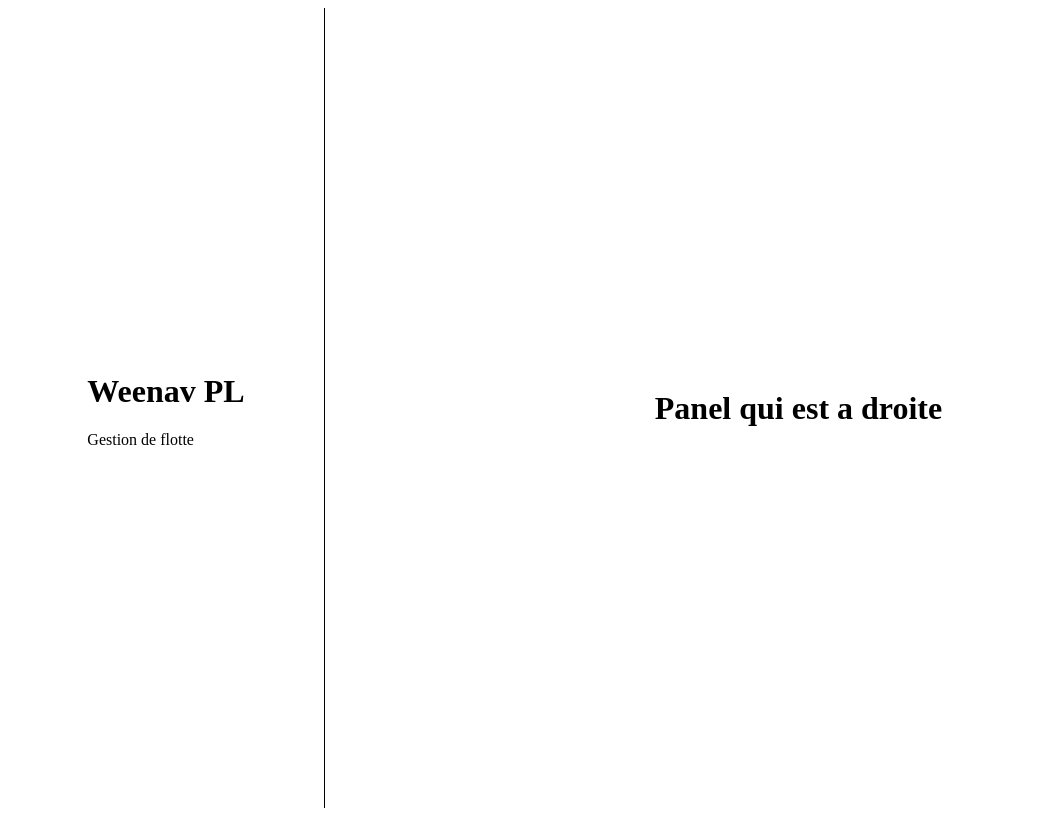
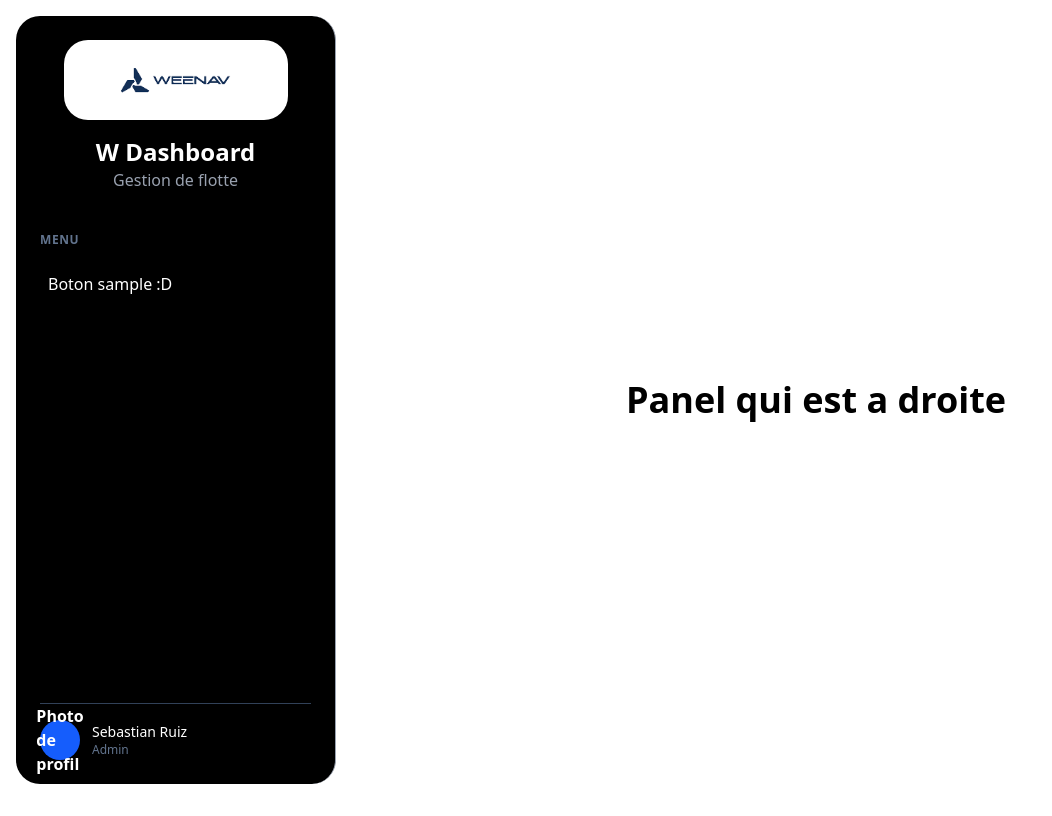
Before and after one commit to sebachoh/WeenavPL, a React (Vite) app in the folder frontend/: page / in a window 1280 px wide. Shown: the whole page, without its empty margins (0-1052 px from the left). Built offline with nearby package versions, Linux system fonts and the light colour scheme.

Commit message:
added SideBar and created some cool things :D

```diff
--- a/frontend/src/components/Sidebar.jsx
+++ b/frontend/src/components/Sidebar.jsx
@@ -1,16 +1,40 @@
+import logo from "../assets/img/LogoEntreprise.png";
+
 export default function Sidebar() {
     return (
-        <div className="w-1/4 bg-slate-900 flex items-center justify-center border-r border-gray-400">
+        <div className="w-1/4 h-[calc(100vh-2rem)] m-4 bg-black flex flex-col justify-between p-6 rounded-3xl border-r border-gray-400">
+
             <div>
-                <div className="mb-10">
-                    <h1 className="text-4xl font-bold">
-                        Weenav <span className="text-blue-500">PL</span>
+                <div className="mb-10 flex flex-col items-center">
+                    <div className="w-56 h-20 bg-white rounded-3xl flex items-center justify-center p-4 shadow-lg overflow-hidden">
+                        <img src={logo} alt="Logo" className="w-full h-full object-contain" />
+                    </div>
+                    <h1 className="text-2xl font-bold text-white pt-4 text-center">
+                        W <span className="text-white-500">Dashboard</span>
                     </h1>
-                    <p className="text-gray-400">
-                        Gestion de flotte
-                    </p>
+                    <p className="text-gray-400 text-center">Gestion de flotte</p>
+                </div>
+
+                <nav className="space-y-4 text-white">
+                    <p className="text-xs font-semibold text-slate-500 uppercase tracking-wider">Menu</p>
+                    <button className="w-full text-left p-2 rounded hover:bg-slate-800 transition-colors">
+                        <span>Boton sample :D</span>
+                    </button>
+                </nav>
+            </div>
+
+            <div className="border-t border-slate-700 pt-4 text-white">
+                <div className="flex items-center gap-3">
+                    <div className="w-10 h-10 bg-blue-600 rounded-full flex items-center justify-center font-bold">
+                        Photo de profil
+                    </div>
+                    <div>
+                        <p className="text-sm font-medium">Sebastian Ruiz</p>
+                        <p className="text-xs text-slate-500">Admin</p>
+                    </div>
                 </div>
             </div>
+
         </div>
     );
 }
--- a/frontend/src/index.css
+++ b/frontend/src/index.css
@@ -1,3 +1,6 @@
 @tailwind base;
 @tailwind components;
 @tailwind utilities;
+
+@import "tailwindcss";
+@source "tailwindcss";
```
Also changed, not shown: frontend/src/assets/img/LogoEntreprise.png (added).
